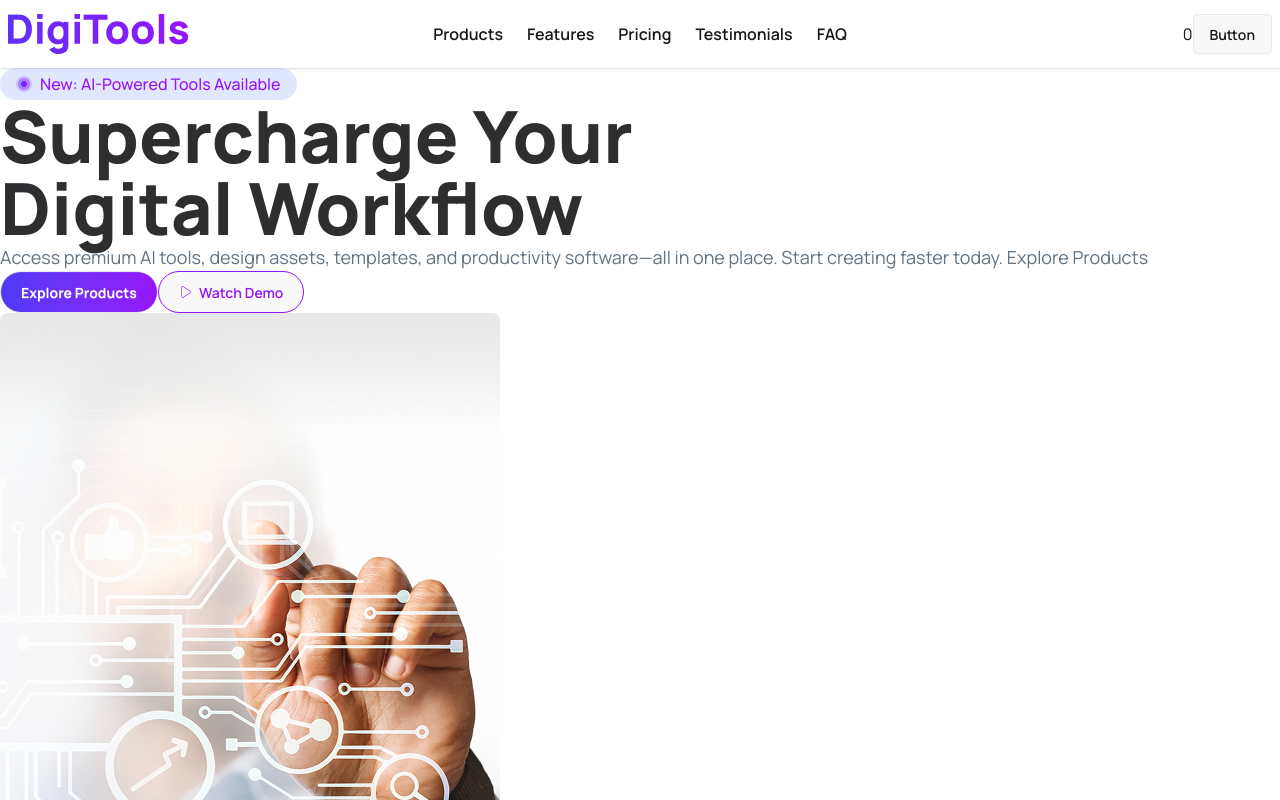
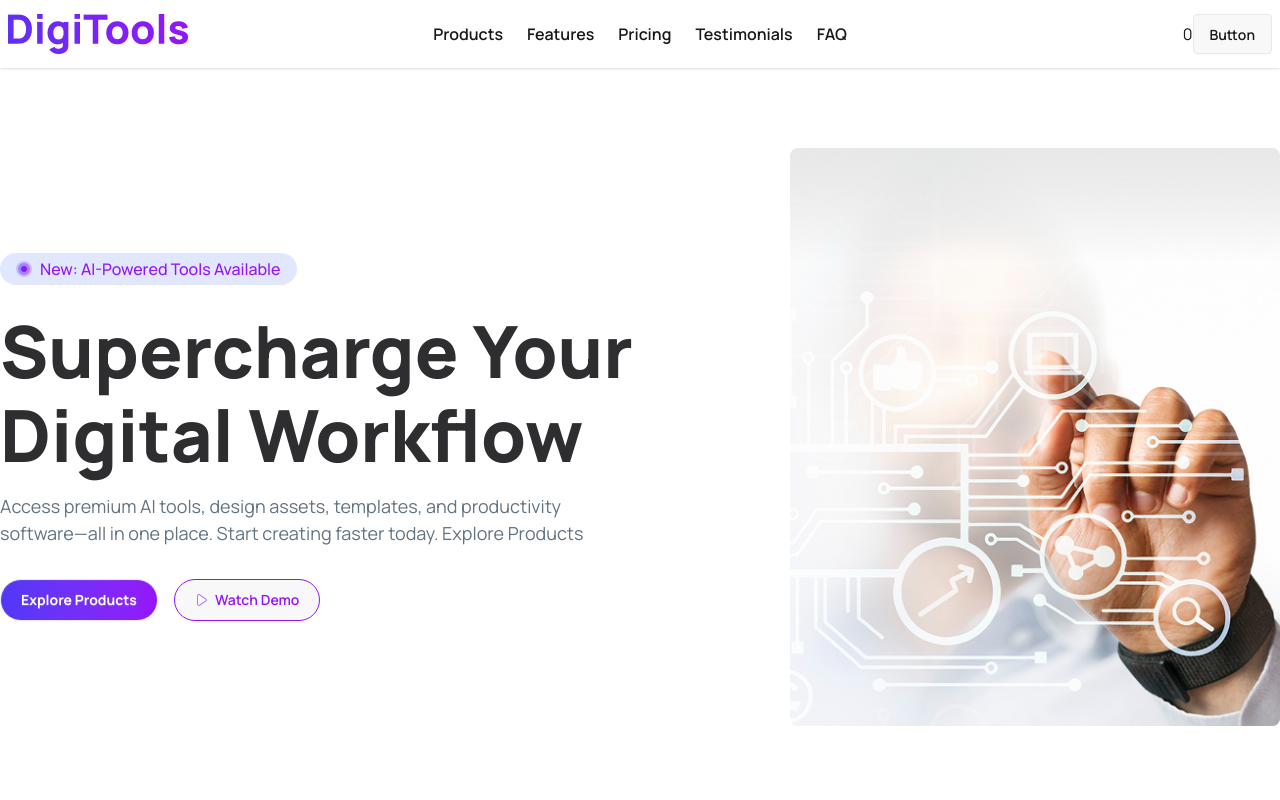
Before and after one commit to israt32/digitool-platform, a React (Vite) app: page / in a window 1280 px wide. Shown: the top 800 px of the page. Built offline with nearby package versions, Linux system fonts and the light colour scheme.

Commit message:
finished banner section

```diff
--- a/src/Components/Banner/Banner.jsx
+++ b/src/Components/Banner/Banner.jsx
@@ -4,32 +4,40 @@ import circleImg from "../../assets/products/Group 5.png";
 import { CiPlay1 } from "react-icons/ci";
 const Banner = () => {
   return (
-    <div className="container mx-auto">
-      <div>
-        <span className="p-4 rounded-full text-[16px] font-medium badge badge-xs badge-warning bg-[#E1E7FF] border-none text-[#9514FA]">
+
+      <div className="flex gap-14 justify-around container mx-auto py-20 items-center">
+        <div className="w-3/5">
+          <span className="p-4 rounded-full text-[16px] font-medium badge badge-xs badge-warning bg-[#E1E7FF] border-none text-[#9514FA] mb-6">
             <span>
               <img src={circleImg} alt="" />
             </span>
             New: AI-Powered Tools Available
           </span>
-        <h1 className="font-extrabold text-7xl opacity-90">
+          <h1 className="font-extrabold text-7xl opacity-90 leading-21 mb-4">
             Supercharge Your <br />
             Digital Workflow
           </h1>
-        <p className="text-[#627382] text-[18px]">
-          Access premium AI tools, design assets, templates, and productivity
+          <p className="text-[#627382] text-[18px] mb-8">
+            Access premium AI tools, design assets, templates, and productivity <br />
             software—all in one place. Start creating faster today. Explore
             Products
           </p>
-        <div>
-          <button className="btn bg-linear-to-r from-[#4F39F6] to-[#9514FA] text-white font-bold rounded-full p-5">Explore Products</button>
-          <button className="btn p-5 text-[#9514FA] border border-[#9514FA] rounded-full "><CiPlay1 /> Watch Demo</button>
+          <div >
+            <button className="btn bg-linear-to-r from-[#4F39F6] to-[#9514FA] text-white font-bold rounded-full p-5 mr-4">
+              Explore Products
+            </button>
+            <button className="btn p-5 text-[#9514FA] border border-[#9514FA] rounded-full ">
+              <CiPlay1 /> Watch Demo
+            </button>
           </div>
         </div>
-      <div>
-        <img src={bannerImg} alt="" />
+        <div className="w-2/5">
+          <img className="w-full" src={bannerImg} alt="" />
+
         </div>
+
       </div>
+
   );
 };
 
--- /dev/null
+++ b/src/Components/Rating/Rating.jsx
@@ -0,0 +1,11 @@
+import React from 'react';
+
+const Rating = () => {
+  return (
+    <div>
+
+    </div>
+  );
+};
+
+export default Rating;
```
Lines whose indentation alone changed are shown as unchanged.
